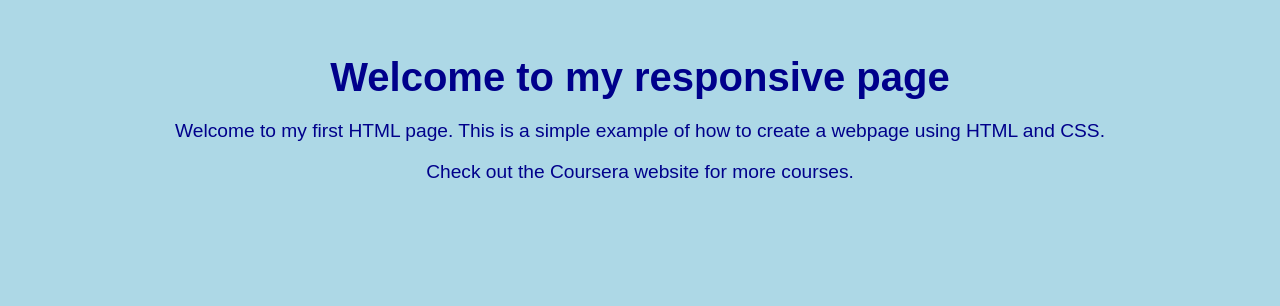
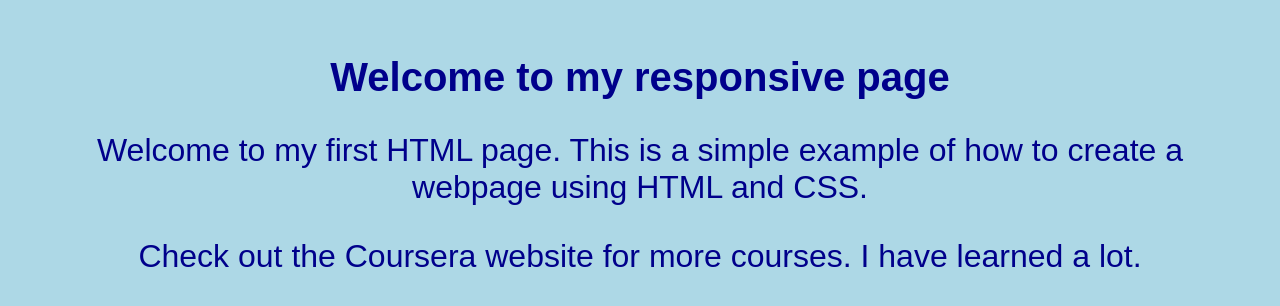
Before and after one commit to jhonatanzepeda/coursera-test, a plain HTML site: page mySite/index.html in a window 1280 px wide. Drawn offline with Linux system fonts and the light colour scheme; files that its build step writes are made by us from their sources.

Commit message:
more adjustments

```diff
--- a/mySite/css/styles.css
+++ b/mySite/css/styles.css
@@ -19,7 +19,7 @@ h1 {
     margin-bottom: 20px;
 }
 p {
-    font-size: 1.2em;
+    font-size: 2em;
 }
 a {
     color: darkblue;
--- a/mySite/index.html
+++ b/mySite/index.html
@@ -11,6 +11,6 @@
 <body>
   <h1>Welcome to my responsive page</h1>
   <p>Welcome to my first HTML page. This is a simple example of how to create a webpage using HTML and CSS.</p>
-  <p>Check out the <a href="https://www.coursera.org/">Coursera website</a> for more courses.</p>
+  <p>Check out the <a href="https://www.coursera.org/">Coursera website</a> for more courses. I have learned a lot.</p>
 </body>
 </html>
```
